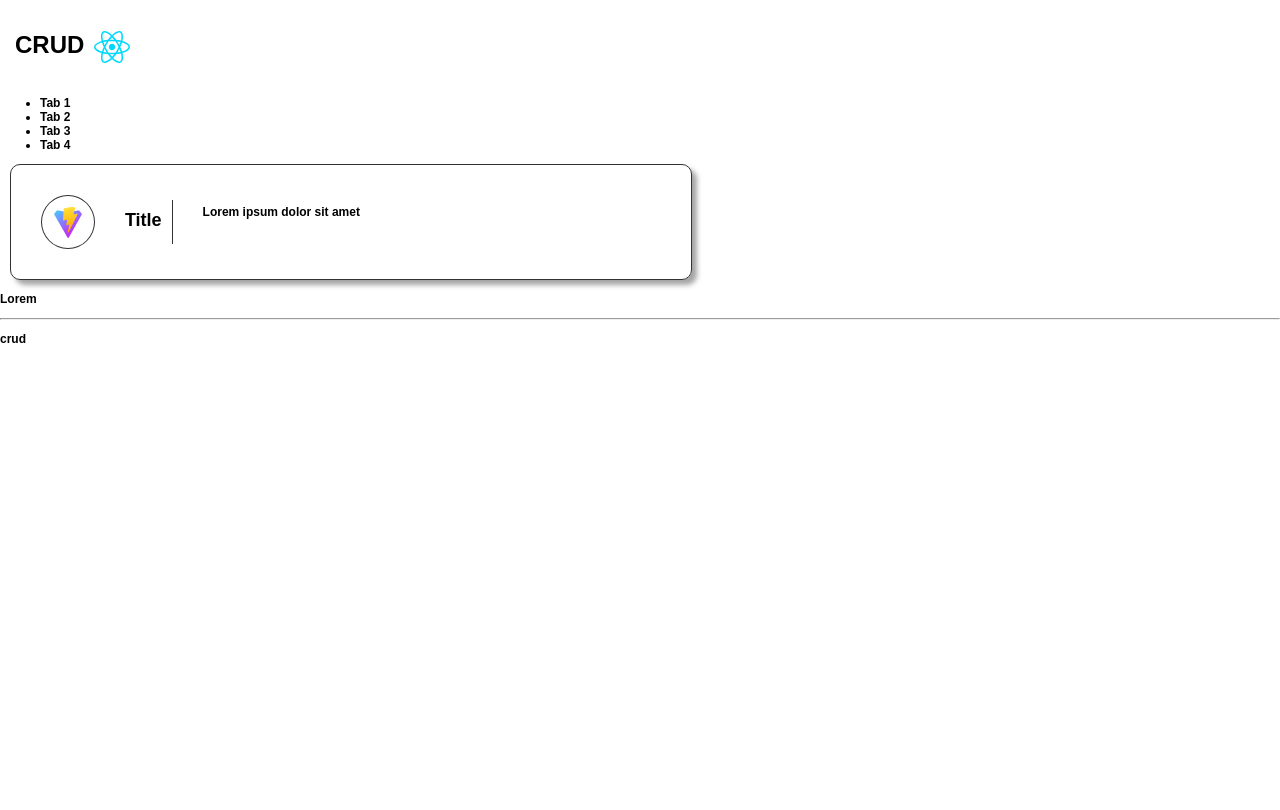
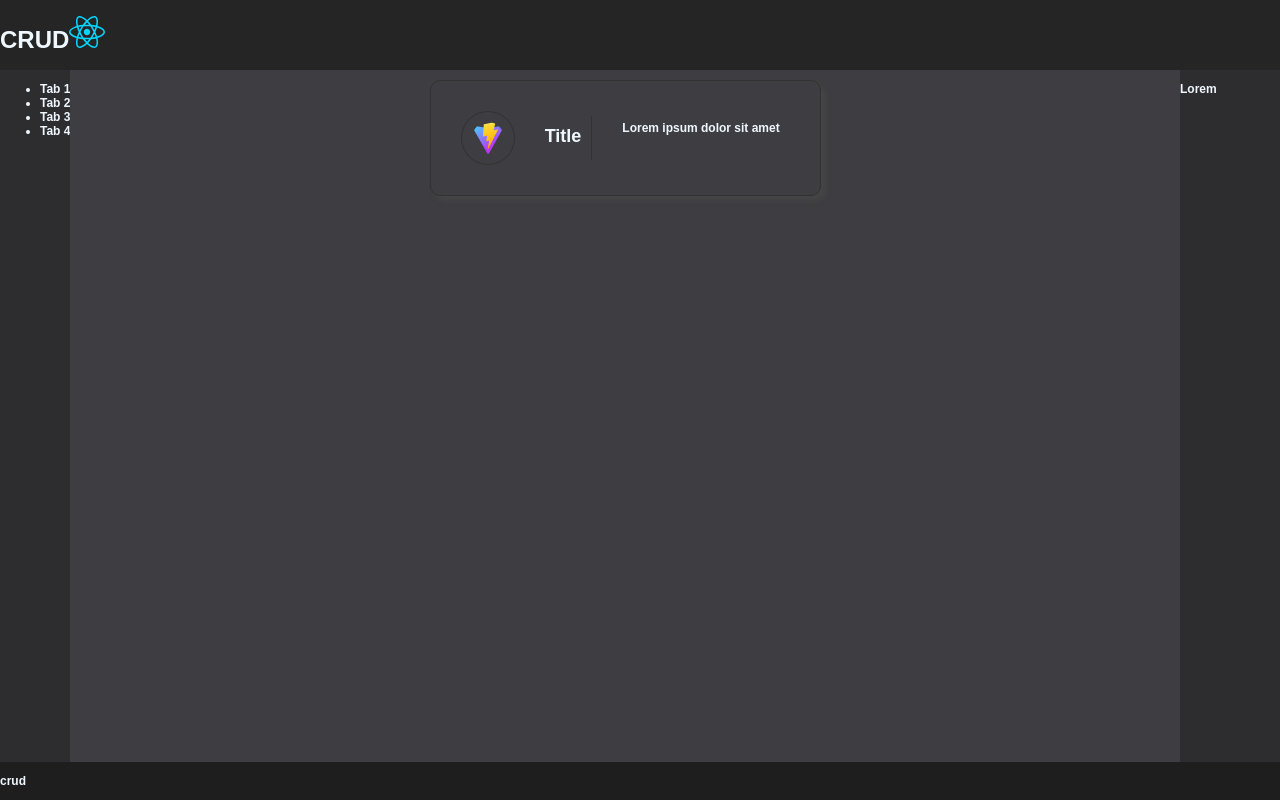
Before and after one commit to L0rd-Inquisit0r/Crud, a React (Vite) app in the folder Frontend/: page / in a window 1280 px wide. Built offline with nearby package versions, Linux system fonts and the light colour scheme.

Commit message:
feat: MASSIVE UI revamp

```diff
--- a/Frontend/src/App.jsx
+++ b/Frontend/src/App.jsx
@@ -8,13 +8,13 @@ function App() {
 
     return(
         <>
-        <div id="flex-container">
-            <Header/>
+        <Header/>
+        <div className="mainBody">
             <Nav/>
             <Main/>
             <Sidebar/>
-            <Footer/>
         </div>
+        <Footer/>
         </>
     );
 }
--- a/Frontend/src/index.css
+++ b/Frontend/src/index.css
@@ -4,4 +4,16 @@ body {
   font-weight: bold;
   margin: 0;
   min-height: 100vh;
+  color:aliceblue;
 }
+
+#root {
+  display: flex;
+  flex-direction: column;
+  min-height: 100vh;
+}
+
+.mainBody{
+  display: flex;
+  flex-grow: 1;
+}
--- a/Frontend/src/sections/Footer/Footer.jsx
+++ b/Frontend/src/sections/Footer/Footer.jsx
@@ -1,9 +1,9 @@
+import styles from "./Footer.module.css"
 
 function Footer() {
 
     return(
-        <footer>
-            <hr/>
+        <footer className={styles.footer}>
             <p>crud</p>
         </footer>
     );
--- /dev/null
+++ b/Frontend/src/sections/Footer/Footer.module.css
@@ -0,0 +1,3 @@
+footer {
+  background-color: #1e1e1e;
+}
--- a/Frontend/src/sections/Header/Header.module.css
+++ b/Frontend/src/sections/Header/Header.module.css
@@ -1,14 +1,3 @@
 .header {
-    margin: 10px;
-    padding: 5px;
+    background-color: #252526;
 }
-
-.header h1{
-    display: flex;
-    align-content: center;
-}
-
-.header img{
-    margin-left: 10px;
-    margin-right: 10px;
-}
--- a/Frontend/src/sections/Main/Main.jsx
+++ b/Frontend/src/sections/Main/Main.jsx
@@ -4,11 +4,9 @@ import Card from '../../components/Card/Card'
 function Main(){
 
     return(
-        <>
         <main style={styles.main}>
             <Card/>
         </main>
-        </>
     );
 }
 
--- a/Frontend/src/sections/Main/Main.module.css
+++ b/Frontend/src/sections/Main/Main.module.css
@@ -0,0 +1,5 @@
+main {
+  background-color: #3e3e42;
+  flex-grow: 1;
+  justify-items: center;
+}
--- a/Frontend/src/sections/Nav/Nav.jsx
+++ b/Frontend/src/sections/Nav/Nav.jsx
@@ -1,8 +1,9 @@
+import styles from './Nav.module.css'
+
 function Nav(){
 
     return(
-        <>
-        <nav>
+        <nav style={styles.nav}>
             <ul>
                 <li><a>Tab 1</a></li>
                 <li><a>Tab 2</a></li>
@@ -10,7 +11,6 @@ function Nav(){
                 <li><a>Tab 4</a></li>
             </ul>
         </nav>
-        </>
     );
 }
 
--- /dev/null
+++ b/Frontend/src/sections/Nav/Nav.module.css
@@ -0,0 +1,4 @@
+nav {
+    background-color:#2d2d30;
+    flex-shrink: 0;
+}
--- a/Frontend/src/sections/Side/Side.jsx
+++ b/Frontend/src/sections/Side/Side.jsx
@@ -1,8 +1,10 @@
+import styles from "./Side.module.css"
+
 function Sidebar(){
 
     return(
         <>
-        <aside>
+        <aside styles={styles.side}>
             <p>Lorem</p>
         </aside>
         </>
--- /dev/null
+++ b/Frontend/src/sections/Side/Side.module.css
@@ -0,0 +1,5 @@
+aside {
+  background-color: #2d2d30;
+  flex-shrink: 0;
+  width: 100px;
+}
```
